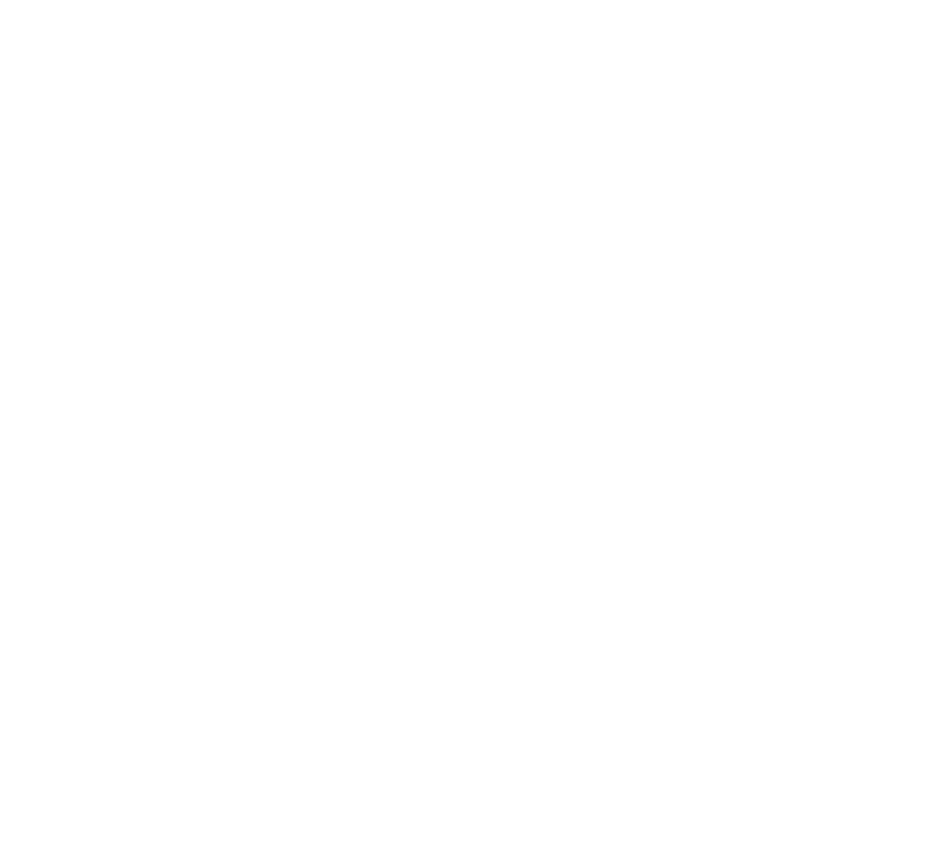
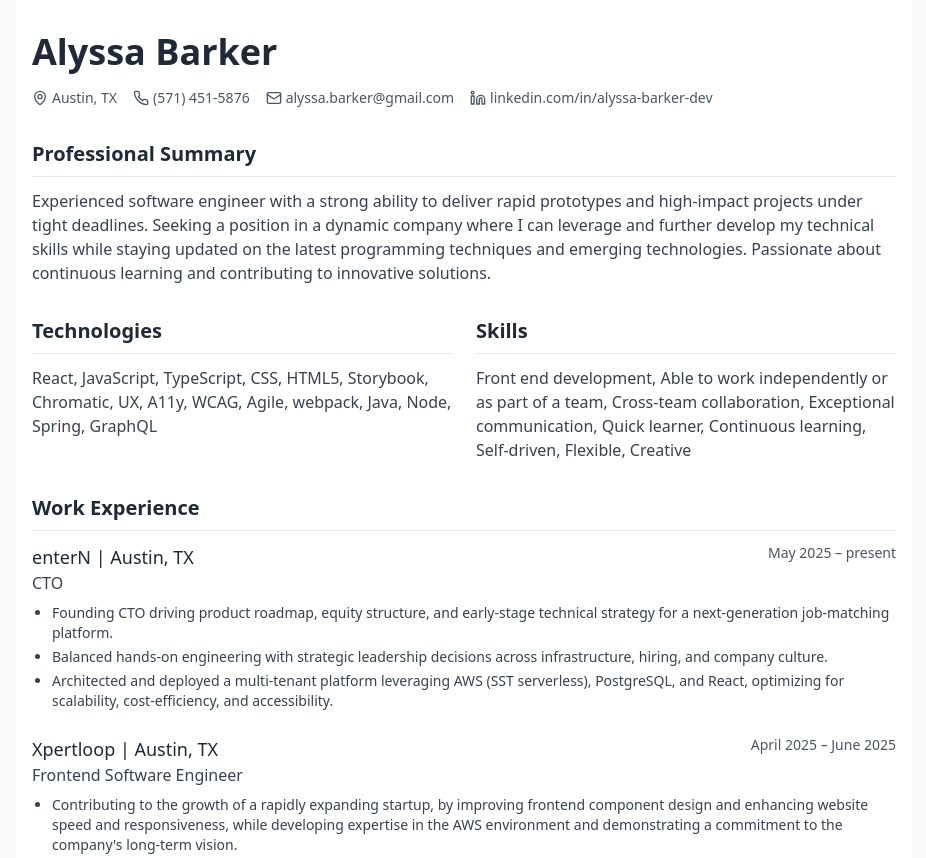
Before and after one commit to dscmbobulated/meh, a plain HTML site: page index.html in a window 1280 px wide. Shown: the top 858 px of the page, without its empty margins (176-1102 px from the left). Before the commit the page ends 800 px from the top, so only its background shows below. Drawn offline with Linux system fonts and the light colour scheme; the site is published under a folder, as on GitHub Pages, so addresses that start at the root find nothing.

Commit message:
udpated js/css path

```diff
--- a/index.html
+++ b/index.html
@@ -5,8 +5,8 @@
     <link rel="icon" type="image/svg+xml" href="/vite.svg" />
     <meta name="viewport" content="width=device-width, initial-scale=1.0" />
     <title>Vite + React + TS</title>
-    <script type="module" crossorigin src="/assets/index-CEqTsj9Z.js"></script>
-    <link rel="stylesheet" crossorigin href="/assets/index-DMabcHHd.css">
+    <script type="module" crossorigin src="./assets/index-CEqTsj9Z.js"></script>
+    <link rel="stylesheet" crossorigin href="./assets/index-DMabcHHd.css">
   </head>
   <body>
     <div id="root"></div>
```
